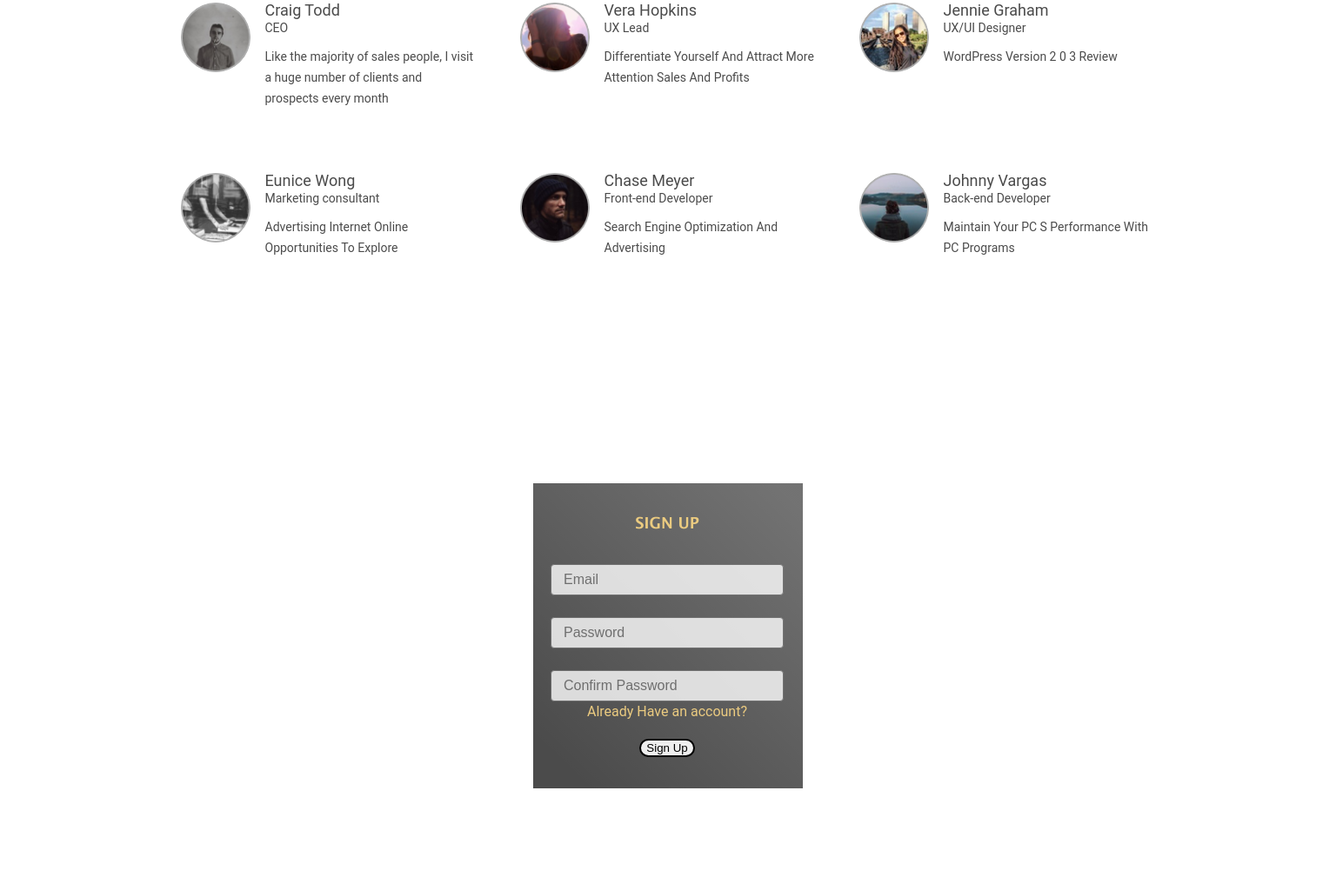
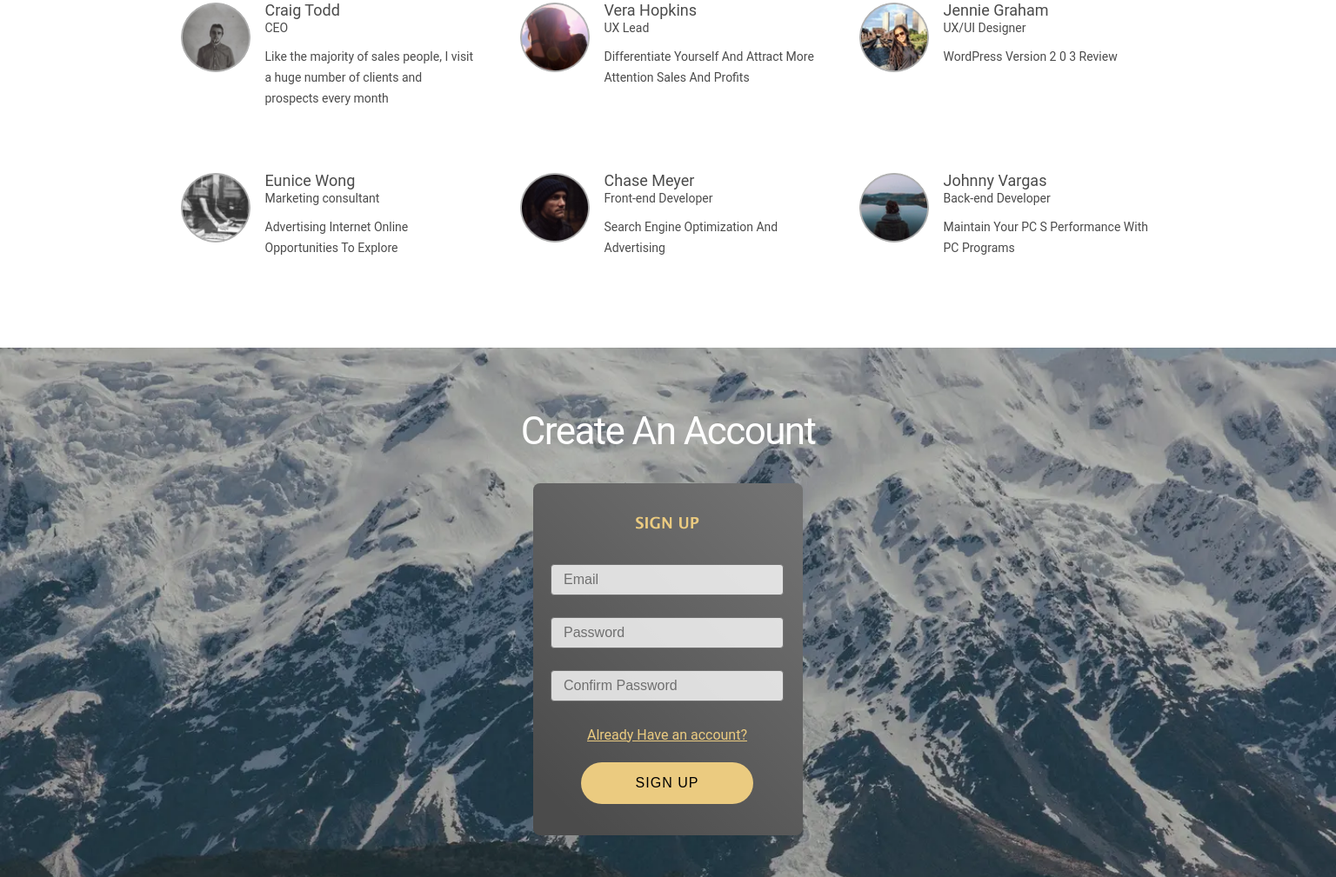
Before and after one commit to TienNguyenDinh/training-html-css, a website built with Parcel: page practice-two/src/index.html in a window 1536 px wide. Shown: the part 1002-2011 px from the top of the page at 87% size. Before the commit the page ends 1957 px from the top, so only its background shows below. Built offline with nearby package versions, Linux system fonts and the light colour scheme; files whose address does not match are found by name.

Commit message:
feat(css): update more variables and entry css

```diff
--- a/practice-two/src/components/sections/entry.html
+++ b/practice-two/src/components/sections/entry.html
@@ -14,7 +14,7 @@
       </div>
 
       <a href="javascript:void(0)" class="login-link">Already Have an account?</a>
-      <button class="btn btn-form">Sign Up</button>
+      <button type="button" class="btn btn-form">Sign Up</button>
     </form>
   </div>
 </section>
--- a/practice-two/src/styles/base/variable.css
+++ b/practice-two/src/styles/base/variable.css
@@ -11,6 +11,7 @@
   --font-weight-bold: 700;
 
   --letter-spacing-xsmall: -0.8px;
+  --letter-spacing-md: .67px;
   --letter-spacing-xl: 2px;
 
   --line-height-md: calc(16 / var(--base-font-size) * 1rem);
@@ -20,6 +21,9 @@
 
   --background-color-primary: #4b4b4b;
   --background-color-fallback: #d3d3d3;
+
+  --background-color-btn-primary: #ebcb80;
+  --background-color-btn-secondary: #4b4b4b;
 
   --background-color-translucent-white: #ffffff38;
   --background-color-transparent-white: #fff0;
@@ -50,6 +54,7 @@
     --font-size-xl: calc(32 / var(--base-font-size) * 1rem);
 
     --letter-spacing-xsmall: -0.8px;
+    --letter-spacing-md: .67px;
     --letter-spacing-xl: 2px;
 
     --line-height-md: calc(16 / var(--base-font-size) * 1rem);
@@ -74,6 +79,7 @@
     --line-height-2xl: calc(48 / var(--base-font-size) * 1rem);
 
     --letter-spacing-xsmall: -1.6px;
+    --letter-spacing-md: 1px;
     --letter-spacing-xl: 2.49px;
   }
 }
--- a/practice-two/src/styles/sections/entry.css
+++ b/practice-two/src/styles/sections/entry.css
@@ -1,5 +1,5 @@
 .entry-section {
-  background-image: url('../../assets/images/entry-background-mobile.png');
+  background-image: url('../../assets/images/entry-background-mobile.webp');
   background-repeat: no-repeat;
   background-size: cover;
 }
@@ -23,6 +23,7 @@
   display: flex;
   flex-direction: column;
   align-items: center;
+  border-radius: 8px;
   padding: 28.5px 22px 36px 20px;
   background: linear-gradient(
     224deg,
@@ -45,6 +46,7 @@
   display: flex;
   flex-direction: column;
   gap: 16px 0;
+  margin-bottom: 15px;
 }
 
 .entry-input {
@@ -61,10 +63,24 @@
   margin-bottom: 15px;
   font-size: var(--font-size-xxsmall);
   line-height: var(--line-height-lg);
+  text-decoration: underline;
   color: var(--color-text-tertiary);
 }
 
+.btn.btn-form {
+  border: none;
+  padding: 10px 45px;
+  font-size: var(--font-size-xxsmall);
+  letter-spacing: var(--letter-spacing-md);
+  text-transform: uppercase;
+  background-color: var(--background-color-btn-primary);
+}
+
 @media (min-width: 768px) {
+  .entry-section {
+    background-image: url('../../assets/images/entry-background-tablet.webp');
+  }
+
   .entry-container {
     padding-top: 40px;
     padding-bottom: 41px;
@@ -72,6 +88,10 @@
 
   .entry-heading {
     margin-bottom: 26px;
+  }
+
+  .entry-inputs {
+    margin-bottom: 22px;
   }
 
   .entry-form-heading {
@@ -91,9 +111,24 @@
     font-size: var(--font-size-xxsmall);
     line-height: var(--line-height-2md);
   }
+
+  .btn.btn-form {
+    padding: 14px 45px;
+    transition-property: box-shadow, transform;
+    transition-duration: 150ms;
+
+    &:hover {
+      box-shadow: 0 0 7px var(--background-color-fallback);
+      transform: scale(1.03);
+    }
+  }
 }
 
 @media (min-width: 1440px) {
+  .entry-section {
+    background-image: url('../../assets/images/entry-background-desktop.webp');
+  }
+
   .entry-container {
     padding-top: 72px;
     padding-bottom: 48px;
@@ -101,6 +136,10 @@
 
   .entry-heading {
     margin-bottom: 36px;
+  }
+
+  .entry-inputs {
+    margin-bottom: 27px;
   }
 
   .entry-form-heading {
@@ -125,4 +164,9 @@
     font-size: var(--font-size-base);
     line-height: var(--line-height-2md);
   }
+
+  .btn.btn-form {
+    padding: 15px 62.6px;
+    font-size: var(--font-size-base);
+  }
 }
```
